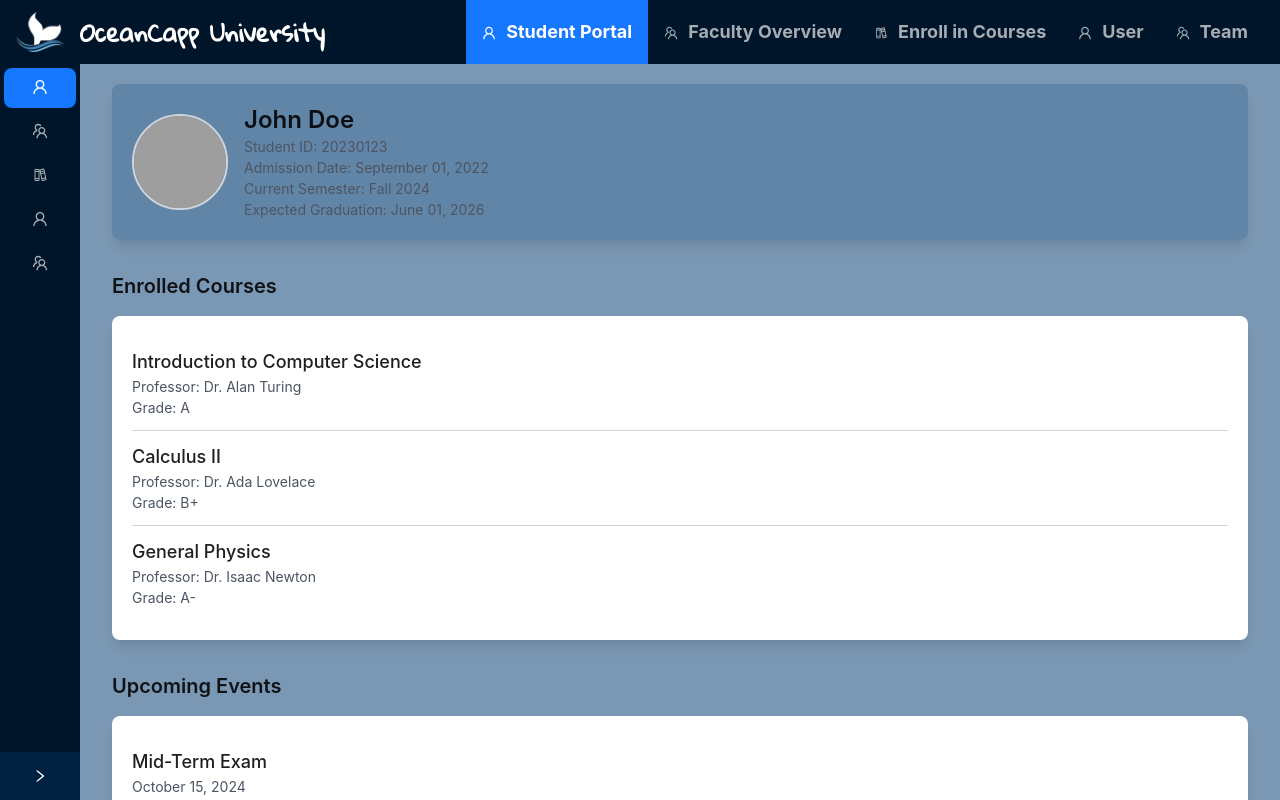
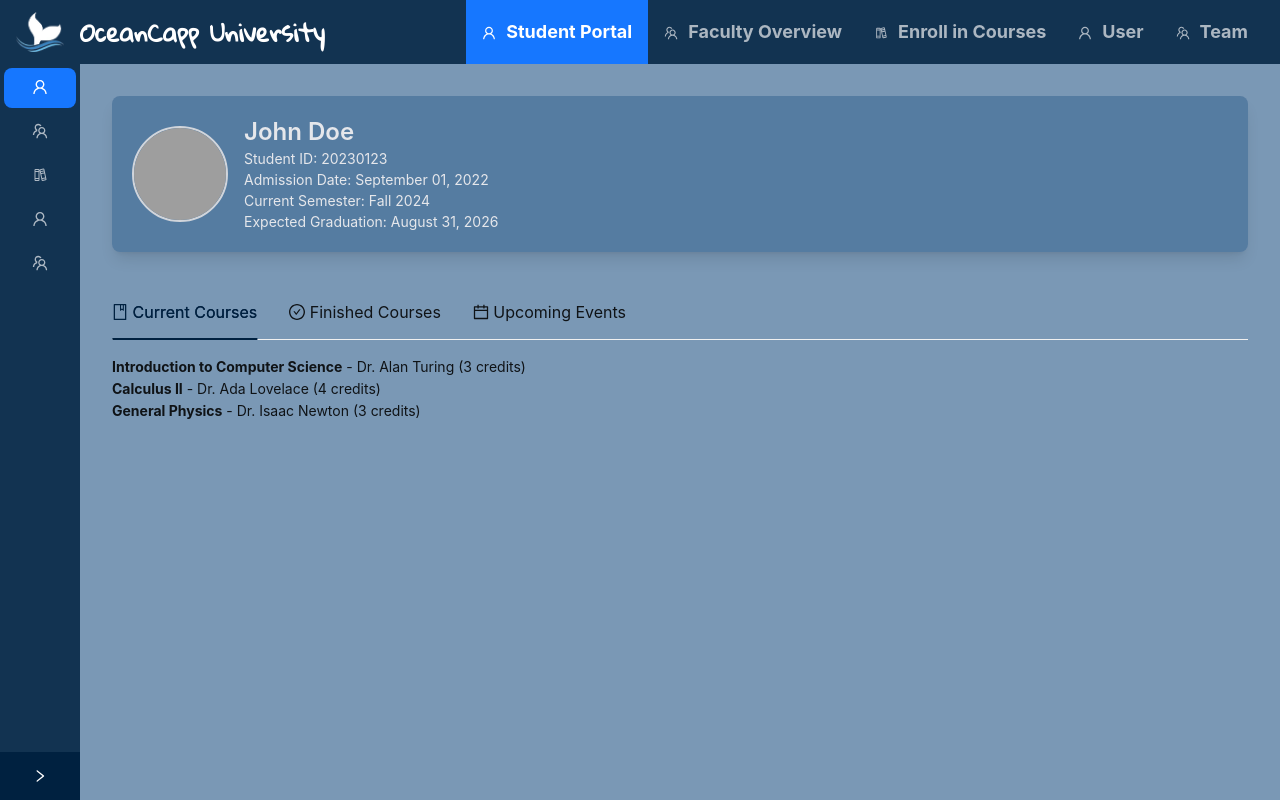
Before and after one commit to nazmul-nhb/oceancapp-university, a React (Vite) app: page / in a window 1280 px wide. Built offline with nearby package versions, Linux system fonts and the light colour scheme; grey boxes are pictures that could not be loaded.

Commit message:
redesigned student data; added tabs for student portal; added backdrop filter on nav/sidebar

```diff
--- a/src/components/Footer.tsx
+++ b/src/components/Footer.tsx
@@ -4,7 +4,7 @@ const { Footer: AntFooter } = Layout;
 
 const Footer: React.FC = () => {
 	return (
-		<AntFooter className="text-center bg-oceancapp-primary/85 text-white">
+		<AntFooter className="text-center bg-oceancapp-primary text-white">
 			OceanCapp University &copy; {new Date().getFullYear()}
 		</AntFooter>
 	);
--- a/src/components/Navbar.tsx
+++ b/src/components/Navbar.tsx
@@ -74,19 +74,20 @@ const Navbar: React.FC = () => {
 						? "w-full"
 						: "-translate-x-full w-0 md:w-full md:translate-x-0"
 				}
-					backdrop-filter backdrop-blur-md bg-opacity-75 md:block h-[calc(100vh-64px)] overflow-y-auto transition-all duration-1000 overflow-x-hidden absolute top-16`}
+					md:block h-[calc(100vh-64px)] overflow-y-auto transition-all duration-1000 overflow-x-hidden absolute top-16 backdrop-filter backdrop-blur-sm bg-oceancapp-primary/85 z-10`}
 				collapsible
 				collapsed={collapsed}
 				onCollapse={(value) => setCollapsed(value)}
 			>
 				<Menu
+					className="!bg-transparent"
 					mode="inline"
 					theme="dark"
 					selectedKeys={getSelectedKey()}
 					items={menuItems}
 				/>
 			</Sider>
-			<Header className="backdrop-filter backdrop-blur-md bg-opacity-30 flex justify-start md:justify-between items-center sticky top-0 w-full px-0 md:px-4">
+			<Header className="bg-opacity-30 flex justify-start md:justify-between items-center sticky top-0 w-full px-0 md:px-4 backdrop-filter backdrop-blur-sm bg-oceancapp-primary/85 z-10">
 				<Button
 					ref={navButtonRef}
 					className="md:hidden text-white transition-all duration-500 hover:!text-blue-300"
@@ -119,7 +120,7 @@ const Navbar: React.FC = () => {
 				{/* Show menu only if the device screen size >= 768px */}
 				{isMediumOrLarger && (
 					<Menu
-						className="font-bold text-lg"
+						className="font-bold text-lg !bg-transparent"
 						theme="dark"
 						mode="horizontal"
 						selectedKeys={getSelectedKey()}
--- /dev/null
+++ b/src/components/StudentTabs.tsx
@@ -0,0 +1,90 @@
+import React from "react";
+import { Tabs, ConfigProvider } from "antd";
+import {
+	BookOutlined,
+	CheckCircleOutlined,
+	CalendarOutlined,
+} from "@ant-design/icons";
+import { Course, Event } from "../types/interfaces";
+
+interface TabProps {
+	courses: Course[];
+	finishedCourses: Course[];
+	upcomingEvents: Event[];
+}
+
+const StudentTabs: React.FC<TabProps> = ({
+	courses,
+	finishedCourses,
+	upcomingEvents,
+}) => {
+	return (
+		<ConfigProvider
+			theme={{
+				token: {
+					colorPrimary: "#002140", // Active tab color
+					colorPrimaryHover: "#003c75", // Hover color
+					colorTextBase: "#000", // Tab text color
+				},
+			}}
+		>
+			<Tabs size="large" animated={true} defaultActiveKey="1">
+				<Tabs.TabPane
+					tab={
+						<span className="">
+							<BookOutlined /> Current Courses
+						</span>
+					}
+					key="1"
+				>
+					<ul>
+						{courses.map((course) => (
+							<li key={course.courseId}>
+								<strong>{course.courseName}</strong> -{" "}
+								{course.professorName} ({course.credits}{" "}
+								credits)
+							</li>
+						))}
+					</ul>
+				</Tabs.TabPane>
+				<Tabs.TabPane
+					tab={
+						<span>
+							<CheckCircleOutlined /> Finished Courses
+						</span>
+					}
+					key="2"
+				>
+					<ul>
+						{finishedCourses.map((course) => (
+							<li key={course.courseId}>
+								<strong>{course.courseName}</strong> -{" "}
+								{course.professorName} (Grade: {course.grade})
+							</li>
+						))}
+					</ul>
+				</Tabs.TabPane>
+				<Tabs.TabPane
+					tab={
+						<span>
+							<CalendarOutlined /> Upcoming Events
+						</span>
+					}
+					key="3"
+				>
+					<ul>
+						{upcomingEvents.map((event) => (
+							<li key={event.eventId}>
+								<strong>{event.title}</strong> -{" "}
+								{event.date.toDateString()} ({event.description}
+								)
+							</li>
+						))}
+					</ul>
+				</Tabs.TabPane>
+			</Tabs>
+		</ConfigProvider>
+	);
+};
+
+export default StudentTabs;
--- a/src/data/students.ts
+++ b/src/data/students.ts
@@ -7,7 +7,7 @@ export const studentData: StudentData = {
 		"https://live.staticflickr.com/65535/54039904455_f0c1a2214c_c.jpg",
 	admissionDate: new Date("2022-09-01"),
 	currentSemester: "Fall 2024",
-	expectedGraduationDate: new Date("2026-06-01"),
+	expectedGraduationDate: new Date("2026-08-31"),
 	courses: [
 		{
 			courseId: "CS101",
@@ -40,6 +40,172 @@ export const studentData: StudentData = {
 			duration: "4 months",
 		},
 	],
+	finishedCourses: [
+		// Fall 2022
+		{
+			courseId: "CS100",
+			courseName: "Introduction to Programming",
+			professorName: "Dr. Grace Hopper",
+			professorEmail: "ghopper@oceancapp.uni.edu",
+			grade: "A",
+			credits: 3,
+			semester: "Fall 2022",
+			duration: "4 months",
+		},
+		{
+			courseId: "MATH101",
+			courseName: "Calculus I",
+			professorName: "Dr. Ada Lovelace",
+			professorEmail: "ada@oceancapp.uni.edu",
+			grade: "A-",
+			credits: 4,
+			semester: "Fall 2022",
+			duration: "4 months",
+		},
+		{
+			courseId: "ENG101",
+			courseName: "English Composition",
+			professorName: "Dr. William Shakespeare",
+			professorEmail: "wshakespeare@oceancapp.uni.edu",
+			grade: "B+",
+			credits: 3,
+			semester: "Fall 2022",
+			duration: "4 months",
+		},
+		{
+			courseId: "PHY101",
+			courseName: "Physics I",
+			professorName: "Dr. Isaac Newton",
+			professorEmail: "inewton@oceancapp.uni.edu",
+			grade: "A",
+			credits: 3,
+			semester: "Fall 2022",
+			duration: "4 months",
+		},
+		// Spring 2023
+		{
+			courseId: "HIST101",
+			courseName: "World History",
+			professorName: "Dr. Albert Einstein",
+			professorEmail: "aeinstein@oceancapp.uni.edu",
+			grade: "A",
+			credits: 3,
+			semester: "Spring 2023",
+			duration: "4 months",
+		},
+		{
+			courseId: "CS201",
+			courseName: "Data Structures",
+			professorName: "Dr. Alan Turing",
+			professorEmail: "atur@oceancapp.uni.edu",
+			grade: "A-",
+			credits: 3,
+			semester: "Spring 2023",
+			duration: "4 months",
+		},
+		{
+			courseId: "MATH102",
+			courseName: "Discrete Mathematics",
+			professorName: "Dr. Ada Lovelace",
+			professorEmail: "ada@oceancapp.uni.edu",
+			grade: "B+",
+			credits: 3,
+			semester: "Spring 2023",
+			duration: "4 months",
+		},
+		{
+			courseId: "PHY102",
+			courseName: "Mechanics",
+			professorName: "Dr. Isaac Newton",
+			professorEmail: "inewton@oceancapp.uni.edu",
+			grade: "A",
+			credits: 3,
+			semester: "Spring 2023",
+			duration: "4 months",
+		},
+		// Fall 2023
+		{
+			courseId: "CS301",
+			courseName: "Algorithms",
+			professorName: "Dr. Alan Turing",
+			professorEmail: "atur@oceancapp.uni.edu",
+			grade: "A",
+			credits: 3,
+			semester: "Fall 2023",
+			duration: "4 months",
+		},
+		{
+			courseId: "MATH202",
+			courseName: "Linear Algebra",
+			professorName: "Dr. Ada Lovelace",
+			professorEmail: "ada@oceancapp.uni.edu",
+			grade: "A-",
+			credits: 4,
+			semester: "Fall 2023",
+			duration: "4 months",
+		},
+		{
+			courseId: "PHY201",
+			courseName: "Electromagnetism",
+			professorName: "Dr. Isaac Newton",
+			professorEmail: "inewton@oceancapp.uni.edu",
+			grade: "B+",
+			credits: 3,
+			semester: "Fall 2023",
+			duration: "4 months",
+		},
+		{
+			courseId: "ENG202",
+			courseName: "Technical Writing",
+			professorName: "Dr. William Shakespeare",
+			professorEmail: "wshakespeare@oceancapp.uni.edu",
+			grade: "A-",
+			credits: 3,
+			semester: "Fall 2023",
+			duration: "4 months",
+		},
+		// Spring 2024
+		{
+			courseId: "CS302",
+			courseName: "Operating Systems",
+			professorName: "Dr. Alan Turing",
+			professorEmail: "atur@oceancapp.uni.edu",
+			grade: "A",
+			credits: 3,
+			semester: "Spring 2024",
+			duration: "4 months",
+		},
+		{
+			courseId: "MATH222",
+			courseName: "Probability and Statistics",
+			professorName: "Dr. Ada Lovelace",
+			professorEmail: "ada@oceancapp.uni.edu",
+			grade: "A-",
+			credits: 4,
+			semester: "Spring 2024",
+			duration: "4 months",
+		},
+		{
+			courseId: "PHY203",
+			courseName: "Thermodynamics",
+			professorName: "Dr. Isaac Newton",
+			professorEmail: "inewton@oceancapp.uni.edu",
+			grade: "A-",
+			credits: 3,
+			semester: "Spring 2024",
+			duration: "4 months",
+		},
+		{
+			courseId: "CS303",
+			courseName: "Database Management Systems",
+			professorName: "Dr. Grace Hopper",
+			professorEmail: "ghopper@oceancapp.uni.edu",
+			grade: "A",
+			credits: 3,
+			semester: "Spring 2024",
+			duration: "4 months",
+		},
+	],
 	upcomingEvents: [
 		{
 			eventId: "event1",
--- a/src/layout/Root.tsx
+++ b/src/layout/Root.tsx
@@ -9,10 +9,10 @@ const { Content } = Layout;
 const Root: React.FC = () => {
 	return (
 		<Layout className="min-h-screen">
-			<Layout className="relative h-[calc(100vh-64px)]">
+			<Layout className="relative h-[calc(100vh-64px)] !bg-oceancapp-secondary/50">
 				<Content className="overflow-y-auto oceancapp-scrollbar">
 					<Navbar />
-					<div className="md:ml-20 bg-oceancapp-secondary/50">
+					<div className="md:ml-20">
 						<Outlet />
 					</div>
 					<Footer />
--- a/src/pages/StudentPortal.tsx
+++ b/src/pages/StudentPortal.tsx
@@ -1,6 +1,7 @@
 import React from "react";
 import { studentData } from "../data/students";
 import { formatDate } from "../utilities/utilities";
+import StudentTabs from "../components/StudentTabs";
 
 const StudentPortal: React.FC = () => {
 	const {
@@ -11,74 +12,41 @@ const StudentPortal: React.FC = () => {
 		currentSemester,
 		expectedGraduationDate,
 		courses,
+		finishedCourses,
 		upcomingEvents,
 	} = studentData;
 
 	return (
-		<section className="min-h-[calc(100vh-64px)] px-8 py-5">
+		<section className="min-h-[calc(100vh-64px)] p-8">
 			<div className="container mx-auto">
 				{/* Student Info Card */}
-				<div className="bg-oceancapp-secondary/20 shadow-lg rounded-lg p-5 flex items-center mb-8">
+				<div className="bg-oceancapp-secondary/30 shadow-lg rounded-lg p-5 flex items-center mb-8">
 					<img
 						src={studentImage}
 						alt={`${name}'s profile`}
 						className="w-24 h-24 rounded-full border-2 border-gray-300 mr-4"
 					/>
-					<div>
+					<div className="text-gray-200">
 						<h1 className="text-2xl font-semibold">{name}</h1>
-						<p className="text-gray-600">Student ID: {studentId}</p>
-						<p className="text-gray-600">
+						<p>Student ID: {studentId}</p>
+						<p>
 							Admission Date: {formatDate(admissionDate)}
 						</p>
-						<p className="text-gray-600">
+						<p>
 							Current Semester: {currentSemester}
 						</p>
-						<p className="text-gray-600">
+						<p>
 							Expected Graduation:{" "}
 							{formatDate(expectedGraduationDate)}
 						</p>
 					</div>
 				</div>
 
-				{/* Courses Section */}
-				<h2 className="text-xl font-semibold mb-4">Enrolled Courses</h2>
-				<div className="bg-white shadow-lg rounded-lg p-5 mb-8">
-					{courses.map((course) => (
-						<div
-							key={course.courseId}
-							className="border-b border-gray-300 py-3 last:border-b-0 hover:bg-gray-50 transition-colors"
-						>
-							<h3 className="text-lg font-medium">
-								{course.courseName}
-							</h3>
-							<p className="text-gray-600">
-								Professor: {course.professorName}
-							</p>
-							<p className="text-gray-600">
-								Grade: {course.grade}
-							</p>
-						</div>
-					))}
-				</div>
-
-				{/* Upcoming Events Section */}
-				<h2 className="text-xl font-semibold mb-4">Upcoming Events</h2>
-				<div className="bg-white shadow-lg rounded-lg p-5">
-					{upcomingEvents.map((event) => (
-						<div
-							key={event.eventId}
-							className="border-b border-gray-300 py-3 last:border-b-0 hover:bg-gray-50 transition-colors"
-						>
-							<h3 className="text-lg font-medium">
-								{event.title}
-							</h3>
-							<p className="text-gray-600">
-								{formatDate(event.date)}
-							</p>
-							<p className="text-gray-600">{event.description}</p>
-						</div>
-					))}
-				</div>
+				<StudentTabs
+					courses={courses}
+					finishedCourses={finishedCourses}
+					upcomingEvents={upcomingEvents}
+				/>
 			</div>
 		</section>
 	);
--- a/src/types/interfaces.ts
+++ b/src/types/interfaces.ts
@@ -31,6 +31,7 @@ export interface StudentData {
 	currentSemester: string;
 	expectedGraduationDate: Date;
 	courses: Course[];
+	finishedCourses: Course[];
 	upcomingEvents: Event[];
 }
 
```
